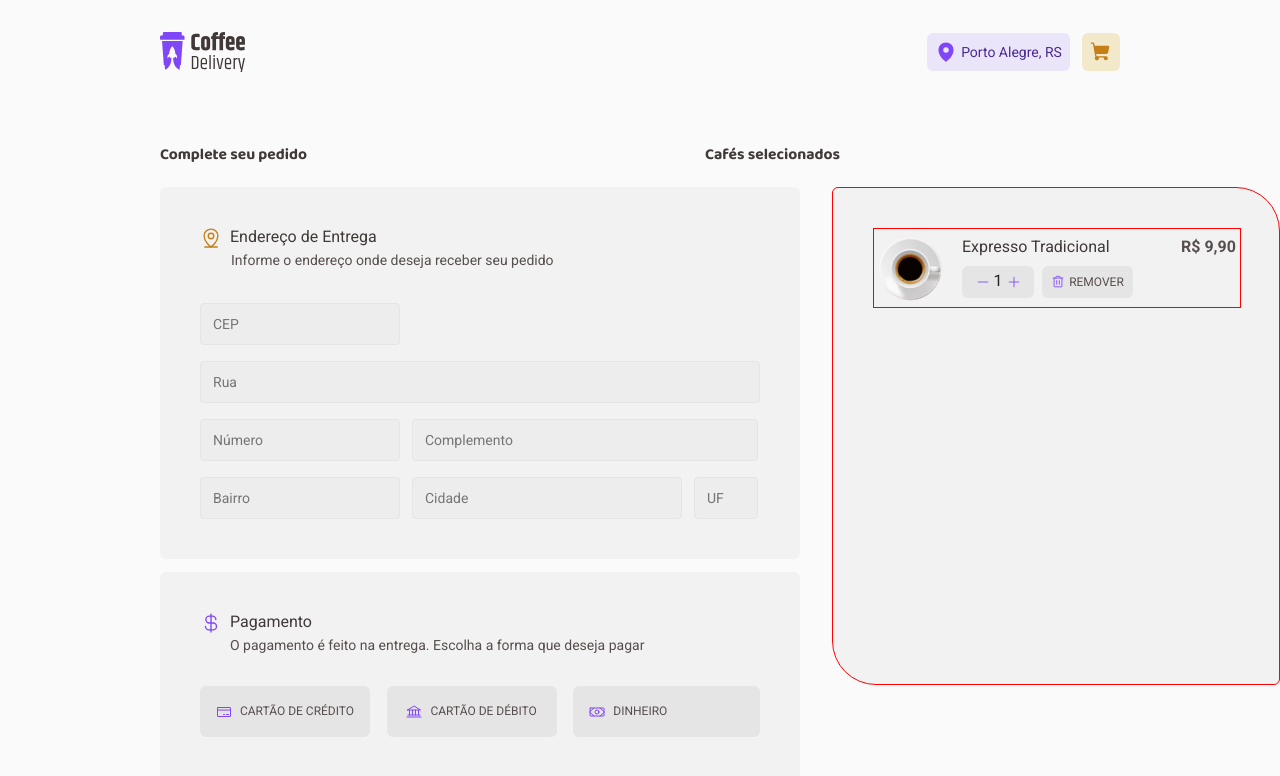
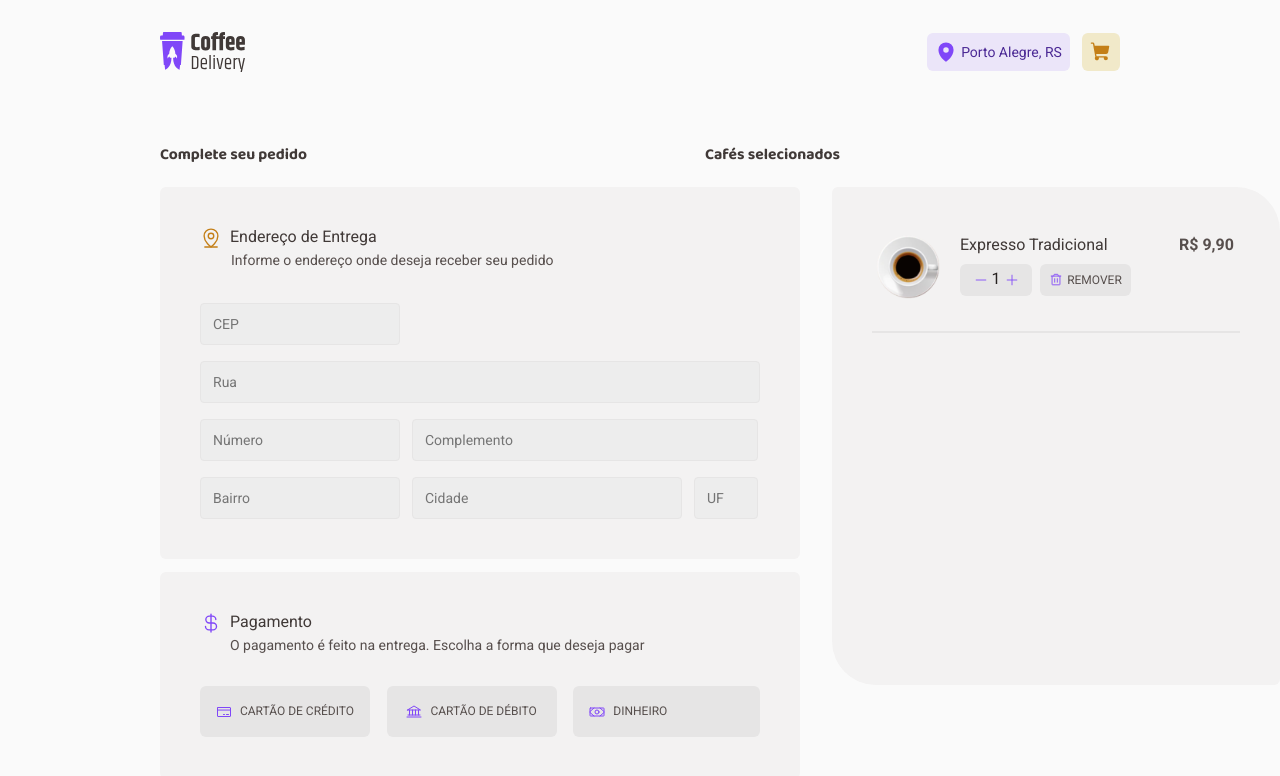
Before and after one commit to leticea/coffee-delivery, a React (Vite) app: page /cart in a window 1280 px wide. Shown: the top 776 px of the page. Built offline with nearby package versions, Linux system fonts and the light colour scheme.

Commit message:
feat(Cart): icons styles

```diff
--- a/src/pages/Cart/index.tsx
+++ b/src/pages/Cart/index.tsx
@@ -105,6 +105,7 @@ export function Cart() {
           </div>
           <p>R$ 9,90</p>
         </SelectedCoffeeCard>
+        <hr />
       </OrderCard>
     </>
   );
--- a/src/pages/Cart/styles.ts
+++ b/src/pages/Cart/styles.ts
@@ -218,7 +218,13 @@ export const OrderCard = styled.div`
   border-radius: 6px 44px;
   background: ${(props) => props.theme["gray-200"]};
 
-  border: 1px solid red;
+  //border: 1px solid red;
+
+  hr {
+    margin-top: 24px;
+    width: 36.8rem;
+    border:  1px solid ${(props) => props.theme["gray-400"]};
+  }
 `;
 
 export const SelectedCoffeeCard = styled.section`
@@ -230,7 +236,7 @@ export const SelectedCoffeeCard = styled.section`
   width: 36.8rem;
   height: 8rem;
 
-  border: 1px solid red;
+  //border: 1px solid red;
 
   div {
     display: flex;
```
